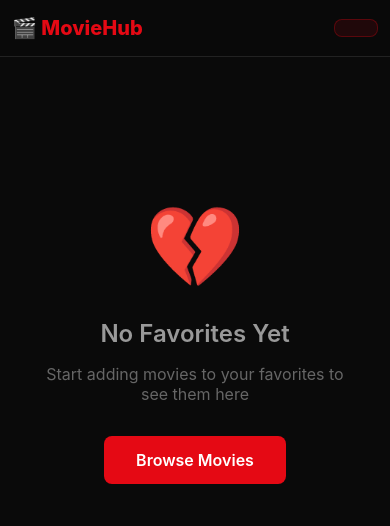
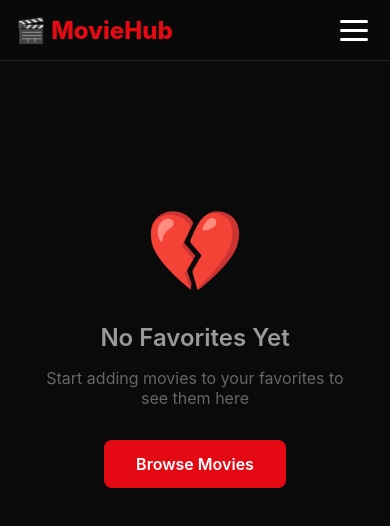
Before and after one commit to Salomegit/movie-recommendation-app, a Next.js app: page /favorites in a window 390 px wide. Shown: the top 526 px of the page. Built offline with nearby package versions, Linux system fonts and the light colour scheme.

Commit message:
fix: responsive burger menu added

```diff
--- a/app/components/Navbar.tsx
+++ b/app/components/Navbar.tsx
@@ -1,5 +1,6 @@
 'use client';
 
+import { useState } from 'react';
 import Link from 'next/link';
 import { usePathname } from 'next/navigation';
 import styled from 'styled-components';
@@ -26,11 +27,6 @@ const Container = styled.div`
     padding: 0 16px;
     height: 60px;
   }
-
-  @media (max-width: 480px) {
-    padding: 0 12px;
-    height: 56px;
-  }
 `;
 
 const Logo = styled(Link)`
@@ -43,6 +39,7 @@ const Logo = styled(Link)`
   gap: 8px;
   transition: transform 0.3s ease;
   flex-shrink: 0;
+  z-index: 101;
 
   &:hover {
     transform: scale(1.05);
@@ -50,30 +47,29 @@ const Logo = styled(Link)`
 
   @media (max-width: 768px) {
     font-size: 24px;
-    gap: 6px;
-  }
-
-  @media (max-width: 480px) {
-    font-size: 20px;
-    gap: 4px;
   }
 `;
 
-const NavLinks = styled.div`
+const NavLinks = styled.div<{ $isOpen: boolean }>`
   display: flex;
   gap: 8px;
   align-items: center;
 
   @media (max-width: 768px) {
-    gap: 6px;
-  }
-
-  @media (max-width: 480px) {
-    gap: 4px;
-  }
-
-  @media (max-width: 360px) {
-    gap: 2px;
+    position: fixed;
+    top: 0;
+    right: 0;
+    height: 100vh;
+    width: 280px;
+    background: rgba(10, 10, 10, 0.98);
+    backdrop-filter: blur(20px);
+    flex-direction: column;
+    justify-content: center;
+    gap: 20px;
+    transform: ${props => props.$isOpen ? 'translateX(0)' : 'translateX(100%)'};
+    transition: transform 0.3s ease-in-out;
+    box-shadow: ${props => props.$isOpen ? '-5px 0 20px rgba(0, 0, 0, 0.5)' : 'none'};
+    border-left: 1px solid rgba(255, 255, 255, 0.1);
   }
 `;
 
@@ -89,7 +85,7 @@ const NavLink = styled(Link)<{ $isActive: boolean }>`
   border: 1px solid ${props => props.$isActive ? 'rgba(229, 9, 20, 0.3)' : 'transparent'};
   display: flex;
   align-items: center;
-  gap: 6px;
+  gap: 8px;
   white-space: nowrap;
 
   &:hover {
@@ -99,31 +95,14 @@ const NavLink = styled(Link)<{ $isActive: boolean }>`
   }
 
   @media (max-width: 768px) {
-    padding: 8px 14px;
-    font-size: 14px;
-    gap: 5px;
+    width: 200px;
+    padding: 16px 24px;
+    font-size: 18px;
+    justify-content: flex-start;
+
+    &:hover {
+      transform: translateX(-5px);
     }
-
-  @media (max-width: 640px) {
-    padding: 8px 12px;
-    font-size: 13px;
-  }
-
-  @media (max-width: 480px) {
-    padding: 8px 10px;
-    font-size: 0;
-    gap: 0;
-    min-width: 44px;
-    justify-content: center;
-
-    span {
-      display: none;
-    }
-  }
-
-  @media (max-width: 360px) {
-    padding: 6px 8px;
-    min-width: 40px;
   }
 `;
 
@@ -134,42 +113,124 @@ const Icon = styled.span`
   justify-content: center;
 
   @media (max-width: 768px) {
-    font-size: 17px;
+    font-size: 22px;
   }
+`;
 
-  @media (max-width: 480px) {
-    font-size: 20px;
+const BurgerButton = styled.button<{ $isOpen: boolean }>`
+  display: none;
+  background: transparent;
+  border: none;
+  cursor: pointer;
+  padding: 8px;
+  z-index: 101;
+  position: relative;
+  width: 40px;
+  height: 40px;
+
+  @media (max-width: 768px) {
+    display: flex;
+    flex-direction: column;
+    justify-content: center;
+    align-items: center;
+    gap: 6px;
   }
+`;
 
-  @media (max-width: 360px) {
-    font-size: 18px;
+const BurgerLine = styled.span<{ $isOpen: boolean; $position: 'top' | 'middle' | 'bottom' }>`
+  width: 28px;
+  height: 3px;
+  background: ${props => props.$isOpen ? '#e50914' : '#fff'};
+  border-radius: 2px;
+  transition: all 0.3s ease;
+  transform-origin: center;
+
+  ${props => props.$position === 'top' && props.$isOpen && `
+    transform: translateY(9px) rotate(45deg);
+  `}
+
+  ${props => props.$position === 'middle' && props.$isOpen && `
+    opacity: 0;
+    transform: translateX(20px);
+  `}
+
+  ${props => props.$position === 'bottom' && props.$isOpen && `
+    transform: translateY(-9px) rotate(-45deg);
+  `}
+`;
+
+const Overlay = styled.div<{ $isOpen: boolean }>`
+  display: none;
+
+  @media (max-width: 768px) {
+    display: block;
+    position: fixed;
+    top: 0;
+    left: 0;
+    right: 0;
+    bottom: 0;
+    background: rgba(0, 0, 0, 0.7);
+    opacity: ${props => props.$isOpen ? '1' : '0'};
+    visibility: ${props => props.$isOpen ? 'visible' : 'hidden'};
+    transition: all 0.3s ease;
+    z-index: 99;
   }
 `;
 
 export default function Navbar() {
   const pathname = usePathname();
+  const [isOpen, setIsOpen] = useState(false);
+
+  const toggleMenu = () => setIsOpen(!isOpen);
+  const closeMenu = () => setIsOpen(false);
 
   return (
+    <>
       <Nav>
         <Container>
-        <Logo href="/">
+          <Logo href="/" onClick={closeMenu}>
             🎬 MovieHub
           </Logo>
-        <NavLinks>
-          <NavLink href="/" $isActive={pathname === '/'}>
+
+          <BurgerButton
+            onClick={toggleMenu}
+            $isOpen={isOpen}
+            aria-label={isOpen ? "Close menu" : "Open menu"}
+          >
+            <BurgerLine $isOpen={isOpen} $position="top" />
+            <BurgerLine $isOpen={isOpen} $position="middle" />
+            <BurgerLine $isOpen={isOpen} $position="bottom" />
+          </BurgerButton>
+
+          <NavLinks $isOpen={isOpen}>
+            <NavLink
+              href="/"
+              $isActive={pathname === '/'}
+              onClick={closeMenu}
+            >
               <Icon>🏠</Icon>
               <span>Home</span>
             </NavLink>
-          <NavLink href="/recommendations" $isActive={pathname === '/recommendations'}>
+            <NavLink
+              href="/recommendations"
+              $isActive={pathname === '/recommendations'}
+              onClick={closeMenu}
+            >
               <Icon>🎯</Icon>
               <span>For You</span>
             </NavLink>
-          <NavLink href="/favorites" $isActive={pathname === '/favorites'}>
+            <NavLink
+              href="/favorites"
+              $isActive={pathname === '/favorites'}
+              onClick={closeMenu}
+            >
               <Icon>❤️</Icon>
               <span>Favorites</span>
             </NavLink>
           </NavLinks>
         </Container>
       </Nav>
+      <Overlay $isOpen={isOpen} onClick={closeMenu} />
+    </>
   );
 }
--- a/app/globals.css
+++ b/app/globals.css
@@ -1,49 +1,36 @@
-/* app/globals.css */
+/* Add this at the top of your globals.css */
 * {
   box-sizing: border-box;
+  margin: 0;
   padding: 0;
-  margin: 0;
 }
 
-html,
+html {
+  overflow-x: hidden;
+  width: 100%;
+}
+
 body {
-  max-width: 100vw;
-  overflow-x: hidden;
-  font-family: -apple-system, BlinkMacSystemFont, 'Segoe UI', 'Roboto', 'Oxygen',
+    font-family: -apple-system, BlinkMacSystemFont, 'Segoe UI', 'Roboto', 'Oxygen',
     'Ubuntu', 'Cantarell', 'Fira Sans', 'Droid Sans', 'Helvetica Neue',
     sans-serif;
   -webkit-font-smoothing: antialiased;
   -moz-osx-font-smoothing: grayscale;
+  overflow-x: hidden;
+  width: 100%;
+  position: relative;
+  min-height: 100vh;
 }
 
-body {
-  background: #0a0a0a;
-  color: #fff;
+/* Prevent all containers from overflowing */
+#__next,
+main {
+  overflow-x: hidden;
+  width: 100%;
 }
 
-a {
-  color: inherit;
-  text-decoration: none;
+/* Make images responsive */
+img {
+  max-width: 100%;
+  height: auto;
 }
-
-button {
-  font-family: inherit;
-}
-
-/* Scrollbar Styles */
-::-webkit-scrollbar {
-  width: 12px;
-}
-
-::-webkit-scrollbar-track {
-  background: #1a1a1a;
-}
-
-::-webkit-scrollbar-thumb {
-  background: #333;
-  border-radius: 6px;
-}
-
-::-webkit-scrollbar-thumb:hover {
-  background: #e50914;
-}
--- a/app/layout.tsx
+++ b/app/layout.tsx
@@ -16,6 +16,7 @@ export const metadata: Metadata = {
   title: 'MovieHub - Discover Amazing Movies',
   description: 'Browse and save your favorite movies from the top-rated collection',
 };
+
 export default function RootLayout({
   children,
 }: Readonly<{
@@ -25,6 +26,11 @@ export default function RootLayout({
     <html lang="en">
       <body
         className={`${geistSans.variable} ${geistMono.variable} antialiased`}
+        style={{
+          overflowX: 'hidden',
+          width: '100%',
+          position: 'relative'
+        }}
       >
         {children}
       </body>
```
Lines whose indentation alone changed are shown as unchanged.
